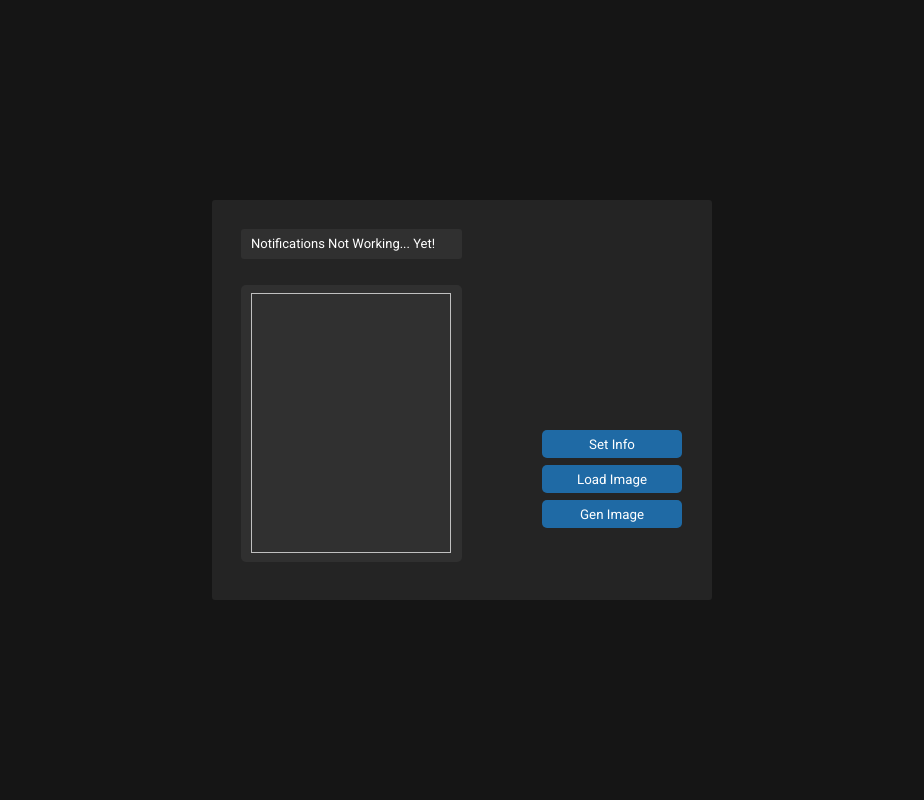
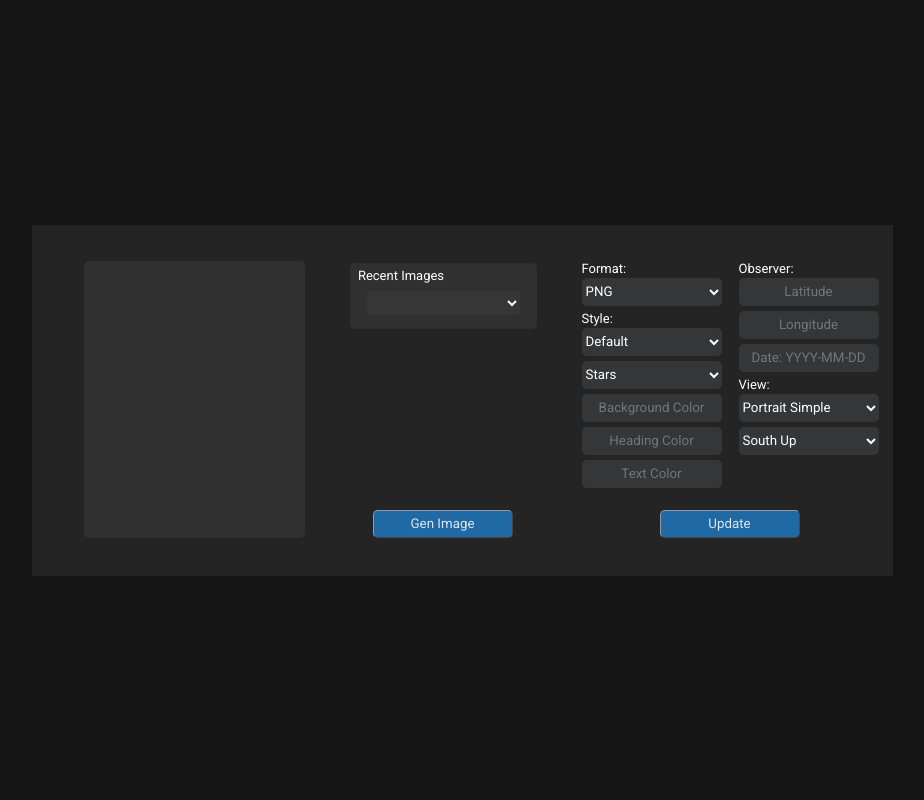
Before and after one commit to WolfJack24/Moon-Phase-App, a Python web app: template website/templates/index.html in a window 1280 px wide. Shown: the whole page, without its empty margins (178-1102 px from the left). Run offline with Jinja, Linux system fonts and the light colour scheme; the template is opened without the code that fills it, so the values that code supplies are empty.

Commit message:
I am gonna lose my mind! Send help

```diff
--- a/constants/__init__.py
+++ b/constants/__init__.py
@@ -2,8 +2,8 @@
 Constants for my App
 """
 
-from .constants import Constants
+from .constants import Constants, Info
 
 __author__ = "@WolfJack24"
-__all__ = ["Constants"]
+__all__ = ["Constants", "Info"]
 __version__ = "1.3.0"
--- a/moonphaserequester/__init__.py
+++ b/moonphaserequester/__init__.py
@@ -2,8 +2,8 @@
 A synchronous image requester\n
 Will be asynchronous soon
 """
-from .moonphaserequester import MoonPhaseRequester
+from .moonphaserequester import MoonPhaseRequester, create_payload
 
 __author__ = "@WolfJack24"
-__all__ = ["MoonPhaseRequester"]
+__all__ = ["MoonPhaseRequester", "create_payload"]
 __version__ = "3.0.0"
--- a/website/__init__.py
+++ b/website/__init__.py
@@ -7,6 +7,8 @@ from .views import views
 def create_webapp() -> Flask:
     webapp = Flask(__name__, "/website/static")
 
+    webapp.config['SECRET_KEY'] = "pythonisfun"  # 👍
+
     webapp.register_blueprint(views, url_prefix="/")
 
     return webapp
--- a/website/static/index.js
+++ b/website/static/index.js
@@ -1 +1,56 @@
-// @ts-check
+const imageFrame = document.getElementById("image-frame");
+const moonImage = document.getElementById("moon-image");
+const recentImages = document.getElementById("recent-cmb");
+const genButton = document.getElementsByClassName("gen-button");
+const format = document.getElementById("format-input");
+const moonStyle = document.getElementById("moon-style-input");
+const backgroundStyle = document.getElementById("background-style");
+const backgroundColor = document.getElementById("background-color-input");
+const headingColor = document.getElementById("heading-color-input");
+const textColor = document.getElementById("text-color-input");
+const latitude = document.getElementById("latitude-input");
+const longitude = document.getElementById("longitude-input");
+const date = document.getElementById("date-input");
+const viewType = document.getElementById("view-type-input");
+const moonOrientation = document.getElementById("orientation-input");
+const updateButton = document.getElementById("update-button");
+
+const DEFAULT_BACKGROUND_COLOR = "black";
+const DEFAULT_HEADING_COLOR = "white";
+const DEFAULT_TEXT_COLOR = "white";
+const DEFAULT_LATITUDE = 6.56774;
+const DEFAULT_LONGITUDE = 79.88956;
+const DEFAULT_DATE = "2024-07-18";
+
+function update() {
+	fetch("/update", {
+		method: "POST",
+		body: JSON.stringify({
+			format: format.value,
+			moonStyle: moonStyle.value,
+			backgroundStyle: backgroundStyle.value,
+			backgroundColor:
+				backgroundColor.value != ""
+					? backgroundColor.value
+					: DEFAULT_BACKGROUND_COLOR,
+			headingColor:
+				headingColor.value != "" ? headingColor.value : DEFAULT_HEADING_COLOR,
+			textColor: textColor.value != "" ? textColor.value : DEFAULT_TEXT_COLOR,
+			latitude:
+				latitude.value != "" ? parseFloat(latitude.value) : DEFAULT_LATITUDE,
+			longitude:
+				longitude.value != "" ? parseFloat(longitude.value) : DEFAULT_LONGITUDE,
+			date: date.value != "" ? date.value : DEFAULT_DATE,
+			viewType: viewType.value,
+			orientation: moonOrientation.value,
+		}),
+	})
+		.then((_res) => {
+			console.log("Info Updated!");
+		})
+		.catch((error) => {
+			console.error("Error:", error);
+		});
+}
+
+updateButton.onclick = update;
--- a/website/static/style.css
+++ b/website/static/style.css
@@ -1,4 +1,13 @@
 @import url("https://fonts.googleapis.com/css2?family=Roboto:ital,wght@0,100;0,300;0,400;0,500;0,700;0,900;1,100;1,300;1,400;1,500;1,700;1,900&display=swap");
+
+:root {
+	--ctk-font-size: 13px;
+	--button-color: #1f6aa5;
+	--button-hover-color: #144870;
+	--button-text-color: #dce4ee;
+	--button-text-hover-color: var(--button-text-color);
+	--button-border: #949a9f;
+}
 
 * {
 	margin: 0;
@@ -18,72 +27,205 @@ body {
 	overflow: hidden;
 }
 
-.main-window {
-	position: relative;
-	width: 500px;
-	height: 400px;
-	background-color: #242424;
-	border-radius: 3px;
+label {
+	color: #fff;
+	font-size: var(--ctk-font-size);
 }
 
-.notif-area {
-	position: relative;
-	width: 221px;
-	height: 30px;
-	left: 29px;
-	top: 29px;
-	background-color: #303030;
-	border-radius: 3px;
+select,
+input {
+	background-color: #343638;
+	color: #fff;
+	border: 0;
+	width: 140px;
+	height: 28px;
+	border-radius: 5px;
 }
 
-.notif-area p {
-	position: relative;
-	left: 10px;
-	top: 7px;
-	font-size: 13px;
-	color: white;
+input {
+	text-align: center;
 }
 
-.image-area {
+button {
+	cursor: pointer;
+	width: 140px;
+	height: 28px;
+	border-width: 0.5px;
+	border-color: var(--button-border);
+	border-radius: 5px;
+	background-color: var(--button-color);
+	color: var(--button-text-color);
+	transition: background-color 0.5s ease;
+}
+
+button:hover {
+	background-color: var(--button-hover-color);
+	color: var(--button-text-hover-color);
+}
+
+.window {
+	position: relative;
+	width: 861px;
+	height: 351px;
+	background-color: #242424;
+}
+
+#image-frame {
 	position: absolute;
+	left: 52px;
+	top: 36px;
 	width: 221px;
 	height: 277px;
 	border-radius: 5px;
 	background-color: #303030;
-	left: 29px;
-	top: 85px;
 }
 
-.image-area img {
+.recent-images-frame {
 	position: absolute;
-	width: 200px;
-	height: 260px;
-	border: none;
-	left: 10px;
-	top: 8px;
+	left: 318px;
+	top: 38px;
+	width: 187px;
+	height: 66px;
+	border-radius: 5px;
+	background-color: #303030;
 }
 
-.buttons {
+.recent-label {
+	display: inline-block;
+	font-size: var(--ctk-font-size);
+	text-align: center;
 	position: absolute;
-	display: flex;
-	justify-content: center;
-	align-items: center;
-	flex-direction: column;
-	left: 330px;
-	top: 230px;
+	left: 4px;
+	top: 5px;
+	width: 95px;
+	height: 16px;
+	color: #fff;
 }
 
-.buttons .button {
-	width: 140px;
-	height: 28px;
-	color: white;
-	background-color: #1f6aa5;
-	border: none;
-	border-radius: 5px;
-	cursor: pointer;
-	margin-bottom: 7px;
+#recent-cmb {
+	position: absolute;
+	left: 17px;
+	top: 28px;
+	width: 153px;
+	height: 24px;
+	border-radius: 3px;
 }
 
-.buttons .button:hover {
-	background-color: #144870;
+.gen-button {
+	cursor: pointer;
+	position: absolute;
+	left: 341px;
+	top: 285px;
 }
+
+.info-form {
+	position: relative;
+	left: 550px;
+	top: 36px;
+	width: 297px;
+	height: 269px;
+}
+
+.format-label {
+	position: absolute;
+	left: 0;
+	top: 0;
+	width: 46px;
+	height: 12px;
+}
+
+#format-input {
+	position: absolute;
+	left: 0;
+	top: 17px;
+}
+
+.style-label {
+	position: absolute;
+	left: 0;
+	top: 50px;
+	width: 34px;
+	height: 12px;
+}
+
+#moon-style-input {
+	position: absolute;
+	left: 0;
+	top: 67px;
+}
+
+#background-style {
+	position: absolute;
+	left: 0;
+	top: 100px;
+}
+
+#background-color-input {
+	position: absolute;
+	left: 0;
+	top: 133px;
+}
+
+#heading-color-input {
+	position: absolute;
+	left: 0;
+	top: 166px;
+}
+
+#text-color-input {
+	position: absolute;
+	left: 0;
+	top: 199px;
+}
+
+.observer-label {
+	position: absolute;
+	left: 157px;
+	top: 0;
+	width: 60px;
+	height: 12px;
+}
+
+#latitude-input {
+	position: absolute;
+	left: 157px;
+	top: 17px;
+}
+
+#longitude-input {
+	position: absolute;
+	left: 157px;
+	top: 50px;
+}
+
+#date-input {
+	position: absolute;
+	left: 157px;
+	top: 83px;
+}
+
+.view-label {
+	position: absolute;
+	left: 157px;
+	top: 116px;
+	width: 37px;
+	height: 12px;
+}
+
+#view-type-input {
+	position: absolute;
+	left: 157px;
+	top: 133px;
+}
+
+#orientation-input {
+	position: absolute;
+	left: 157px;
+	top: 166px;
+}
+
+#update-button {
+	position: absolute;
+	left: 78px;
+	top: 249px;
+}
--- a/website/templates/index.html
+++ b/website/templates/index.html
@@ -8,26 +8,70 @@
 		<title>Moon Phase App</title>
 	</head>
 	<body>
-		<div id="main-window" class="main-window">
-			<div class="notif-area">
-				<p>Notifications Not Working... Yet!</p>
+		<div class="window">
+			<div id="image-frame">
+				<img id="moon-image" />
 			</div>
 
-			<div class="image-area">
-				<img />
+			<div class="recent-images-frame">
+				<label for="recent-cmb" class="recent-label">Recent Images</label>
+				<select id="recent-cmb"></select>
 			</div>
 
-			<div id="buttons" class="buttons">
-				<button id="buttoninfo" class="button info" type="submit">
-					Set Info
-				</button>
-				<button id="buttonload" class="button load" type="submit">
-					Load Image
-				</button>
-				<button id="buttongen" class="button gen" type="submit">
-					Gen Image
-				</button>
-			</div>
+			<button type="submit" class="gen-button">Gen Image</button>
+
+			<form method="POST" class="info-form">
+				<label class="format-label" for="format-input"> Format: </label>
+				<select id="format-input">
+					<option value="png">PNG</option>
+					<option value="svg">SVG</option>
+				</select>
+
+				<label class="style-label" for="moon-style-input"> Style: </label>
+				<select id="moon-style-input">
+					<option value="default">Default</option>
+					<option value="sketch">Sketch</option>
+					<option value="shaded">Shaded</option>
+				</select>
+
+				<select id="background-style">
+					<option value="stars">Stars</option>
+					<option value="solid">Solid</option>
+				</select>
+
+				<input
+					type="text"
+					id="background-color-input"
+					placeholder="Background Color" />
+
+				<input
+					type="text"
+					id="heading-color-input"
+					placeholder="Heading Color" />
+
+				<input type="text" id="text-color-input" placeholder="Text Color" />
+
+				<label class="observer-label" for="latitude-input"> Observer: </label>
+				<input type="text" id="latitude-input" placeholder="Latitude" />
+
+				<input type="text" id="longitude-input" placeholder="Longitude" />
+
+				<!-- I would use a date input but i feel better with this -->
+				<input type="text" id="date-input" placeholder="Date: YYYY-MM-DD" />
+
+				<label class="view-label" for="view-type-input"> View: </label>
+				<select id="view-type-input">
+					<option value="portrait-simple">Portrait Simple</option>
+					<option value="landscape-simple">Landscape Simple</option>
+				</select>
+
+				<select id="orientation-input">
+					<option value="south-up">South Up</option>
+					<option value="north-up">North Up</option>
+				</select>
+
+				<button type="submit" id="update-button">Update</button>
+			</form>
 		</div>
 
 		<script
```
Also changed, not shown: constants/constants.py (+28 -16 lines), gui/gui.py (+24 -21 lines), moonphaserequester/moonphaserequester.py (+58 -41 lines), website/views.py (+27 -1 lines), 1 other file.
